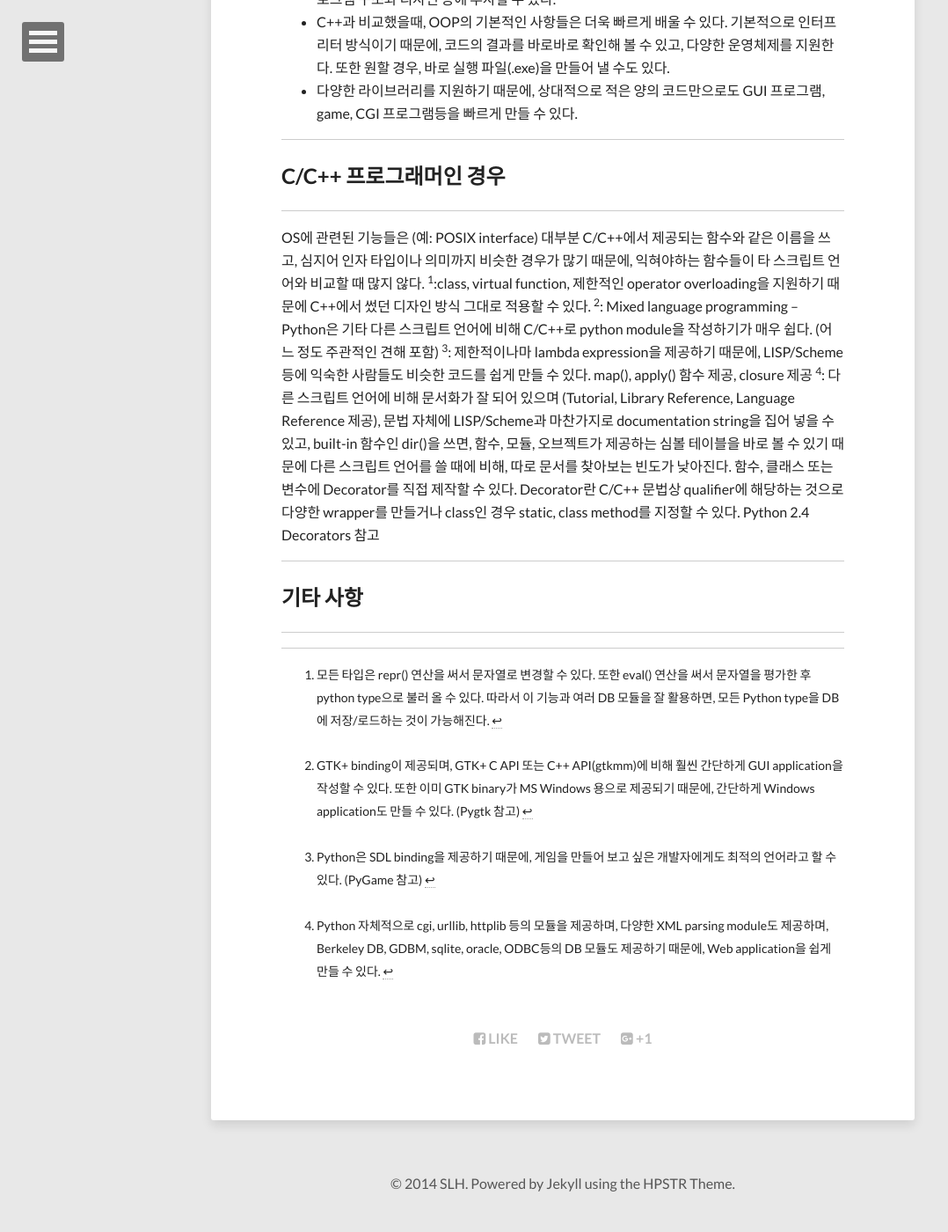
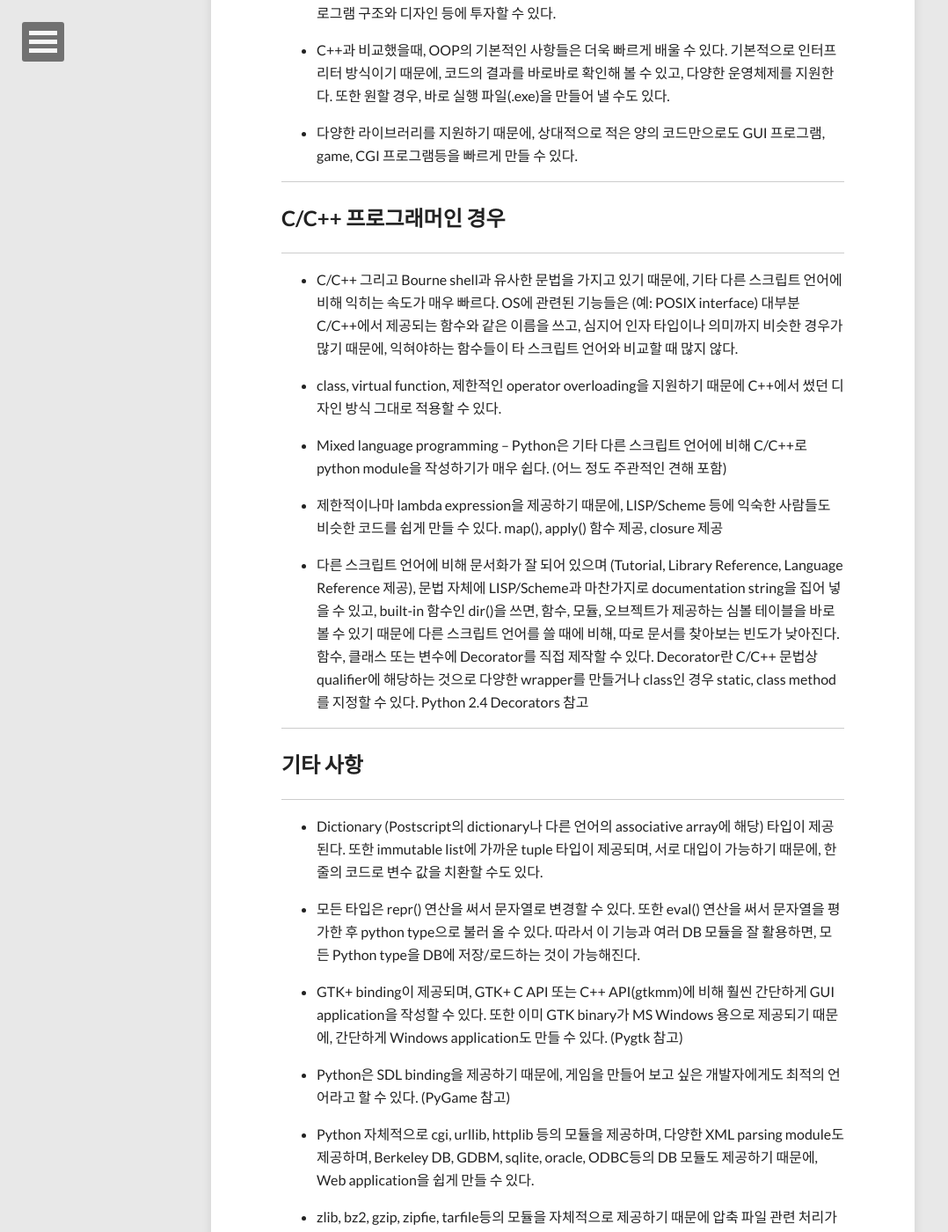
Before and after one commit to geoncheollee/geonblog, a Jekyll site: the page built from python_introduce.md, in a window 1280 px wide and 1400 px high, scrolled down 860 px. Shown: the whole window at 88% size, without its empty margins (0-1078 px from the left). Built offline with Jekyll 4.4.1, drawn with Linux system fonts in a browser that asks for light colours; nearby versions of some CDN libraries; some of the changed text lies outside the part shown.

Commit message:
20141102_hong

```diff
--- a/python_introduce.md
+++ b/python_introduce.md
@@ -22,9 +22,12 @@ share: true
 ---
 
 - 복잡한 문법(어느 정도 주관적인 기준으로 바라본 것이긴 하지만)을 필요로 하는 Perl이나 C, C++에 비해 문법이 간단하다. 따라서 배우기 쉽다는 장점이 있다.
+
 - C와 비교했을 때, 포인터와 같은 배우기 힘든 개념이 없기 때문에, 상대적으로 많은 시간을 프로그램 구조와 디자인 등에 투자할 수 있다.
+
 - C++과 비교했을때, OOP의 기본적인 사항들은 더욱 빠르게 배울 수 있다.
-기본적으로 인터프리터 방식이기 때문에, 코드의 결과를 바로바로 확인해 볼 수 있고, 다양한 운영체제를 지원한다. 또한 원할 경우, 바로 실행 파일(.exe)을 만들어 낼 수도 있다.
+  기본적으로 인터프리터 방식이기 때문에, 코드의 결과를 바로바로 확인해 볼 수 있고, 다양한 운영체제를 지원한다. 또한 원할 경우,   바로 실행 파일(.exe)을 만들어 낼 수도 있다.
+
 - 다양한 라이브러리를 지원하기 때문에, 상대적으로 적은 양의 코드만으로도 GUI 프로그램, game, CGI 프로그램등을 빠르게 만들 수 있다.
 
 ---
@@ -32,12 +35,16 @@ share: true
 ##C/C++ 프로그래머인 경우
 ---
 
-[^1]:C/C++ 그리고 Bourne shell과 유사한 문법을 가지고 있기 때문에, 기타 다른 스크립트 언어에 비해 익히는 속도가 매우 빠르다.
+- C/C++ 그리고 Bourne shell과 유사한 문법을 가지고 있기 때문에, 기타 다른 스크립트 언어에 비해 익히는 속도가 매우 빠르다.
 OS에 관련된 기능들은 (예: POSIX interface) 대부분 C/C++에서 제공되는 함수와 같은 이름을 쓰고, 심지어 인자 타입이나 의미까지 비슷한 경우가 많기 때문에, 익혀야하는 함수들이 타 스크립트 언어와 비교할 때 많지 않다.
-[^2]:class, virtual function, 제한적인 operator overloading을 지원하기 때문에 C++에서 썼던 디자인 방식 그대로 적용할 수 있다.
-[^3]: Mixed language programming -- Python은 기타 다른 스크립트 언어에 비해 C/C++로 python module을 작성하기가 매우 쉽다. (어느 정도 주관적인 견해 포함)
-[^4]: 제한적이나마 lambda expression을 제공하기 때문에, LISP/Scheme 등에 익숙한 사람들도 비슷한 코드를 쉽게 만들 수 있다. map(), apply() 함수 제공, closure 제공
-[^5]: 다른 스크립트 언어에 비해 문서화가 잘 되어 있으며 (Tutorial, Library Reference, Language Reference 제공), 문법 자체에 LISP/Scheme과 마찬가지로 documentation string을 집어 넣을 수 있고, built-in 함수인 dir()을 쓰면, 함수, 모듈, 오브젝트가 제공하는 심볼 테이블을 바로 볼 수 있기 때문에 다른 스크립트 언어를 쓸 때에 비해, 따로 문서를 찾아보는 빈도가 낮아진다.
+
+- class, virtual function, 제한적인 operator overloading을 지원하기 때문에 C++에서 썼던 디자인 방식 그대로 적용할 수 있다.
+
+- Mixed language programming -- Python은 기타 다른 스크립트 언어에 비해 C/C++로 python module을 작성하기가 매우 쉽다. (어느 정도 주관적인 견해 포함)
+
+- 제한적이나마 lambda expression을 제공하기 때문에, LISP/Scheme 등에 익숙한 사람들도 비슷한 코드를 쉽게 만들 수 있다. map(), apply() 함수 제공, closure 제공
+
+- 다른 스크립트 언어에 비해 문서화가 잘 되어 있으며 (Tutorial, Library Reference, Language Reference 제공), 문법 자체에 LISP/Scheme과 마찬가지로 documentation string을 집어 넣을 수 있고, built-in 함수인 dir()을 쓰면, 함수, 모듈, 오브젝트가 제공하는 심볼 테이블을 바로 볼 수 있기 때문에 다른 스크립트 언어를 쓸 때에 비해, 따로 문서를 찾아보는 빈도가 낮아진다.
 함수, 클래스 또는 변수에 Decorator를 직접 제작할 수 있다. Decorator란 C/C++ 문법상 qualifier에 해당하는 것으로 다양한 wrapper를 만들거나 class인 경우 static, class method를 지정할 수 있다. Python 2.4 Decorators 참고
 
 ---
@@ -45,14 +52,22 @@ OS에 관련된 기능들은 (예: POSIX interface) 대부분 C/C++에서 제공
 ##기타 사항
 ---
 
-[^1]: Dictionary (Postscript의 dictionary나 다른 언어의 associative array에 해당) 타입이 제공된다. 또한 immutable list에 가까운 tuple 타입이 제공되며, 서로 대입이 가능하기 때문에, 한 줄의 코드로 변수 값을 치환할 수도 있다.
-[^2]: 모든 타입은 repr() 연산을 써서 문자열로 변경할 수 있다. 또한 eval() 연산을 써서 문자열을 평가한 후 python type으로 불러 올 수 있다. 따라서 이 기능과 여러 DB 모듈을 잘 활용하면, 모든 Python type을 DB에 저장/로드하는 것이 가능해진다.
-[^3]: GTK+ binding이 제공되며, GTK+ C API 또는 C++ API(gtkmm)에 비해 훨씬 간단하게 GUI application을 작성할 수 있다. 또한 이미 GTK binary가 MS Windows 용으로 제공되기 때문에, 간단하게 Windows application도 만들 수 있다. (Pygtk 참고)
-[^4]: Python은 SDL binding을 제공하기 때문에, 게임을 만들어 보고 싶은 개발자에게도 최적의 언어라고 할 수 있다. (PyGame 참고)
-[^5]: Python 자체적으로 cgi, urllib, httplib 등의 모듈을 제공하며, 다양한 XML parsing module도 제공하며, Berkeley DB, GDBM, sqlite, oracle, ODBC등의 DB 모듈도 제공하기 때문에, Web application을 쉽게 만들 수 있다.
-[^6]: zlib, bz2, gzip, zipfie, tarfile등의 모듈을 자체적으로 제공하기 때문에 압축 파일 관련 처리가 매우 쉽다.
-[^7]: 다양한 os 기능과 함께 curses 모듈도 제공, terminal에서 실행되는 installer나 administrative tool을 만들기가 편리하다.
-[^8]: Built-in source debugger인 pdb를 제공한다.
-[^9]: 실제 개발할 때 Emacs(Pymacs, python-mode package 활용)에서 완벽하게 interpreter를 지원하며, 다양한 형태의 (buffer, region)등을 python 실행 결과를 확인할 수도 있다. 또한 Emacs 내부에서 디버거를 실행할 수 있으며(M-x pdb), Web browser w3m package를 쓰면 따로 도움말을 보기 위해 browser를 띄울 필요도 없기 때문에 매우 편리하다! (python-mode, w3m, emacs-w3m 참고)
+- Dictionary (Postscript의 dictionary나 다른 언어의 associative array에 해당) 타입이 제공된다. 또한 immutable list에 가까운 tuple 타입이 제공되며, 서로 대입이 가능하기 때문에, 한 줄의 코드로 변수 값을 치환할 수도 있다.
+
+- 모든 타입은 repr() 연산을 써서 문자열로 변경할 수 있다. 또한 eval() 연산을 써서 문자열을 평가한 후 python type으로 불러 올 수 있다. 따라서 이 기능과 여러 DB 모듈을 잘 활용하면, 모든 Python type을 DB에 저장/로드하는 것이 가능해진다.
+
+- GTK+ binding이 제공되며, GTK+ C API 또는 C++ API(gtkmm)에 비해 훨씬 간단하게 GUI application을 작성할 수 있다. 또한 이미 GTK binary가 MS Windows 용으로 제공되기 때문에, 간단하게 Windows application도 만들 수 있다. (Pygtk 참고)
+
+- Python은 SDL binding을 제공하기 때문에, 게임을 만들어 보고 싶은 개발자에게도 최적의 언어라고 할 수 있다. (PyGame 참고)
+
+- Python 자체적으로 cgi, urllib, httplib 등의 모듈을 제공하며, 다양한 XML parsing module도 제공하며, Berkeley DB, GDBM, sqlite, oracle, ODBC등의 DB 모듈도 제공하기 때문에, Web application을 쉽게 만들 수 있다.
+
+- zlib, bz2, gzip, zipfie, tarfile등의 모듈을 자체적으로 제공하기 때문에 압축 파일 관련 처리가 매우 쉽다.
+
+- 다양한 os 기능과 함께 curses 모듈도 제공, terminal에서 실행되는 installer나 administrative tool을 만들기가 편리하다.
+
+- Built-in source debugger인 pdb를 제공한다.
+
+- 실제 개발할 때 Emacs(Pymacs, python-mode package 활용)에서 완벽하게 interpreter를 지원하며, 다양한 형태의 (buffer, region)등을 python 실행 결과를 확인할 수도 있다. 또한 Emacs 내부에서 디버거를 실행할 수 있으며(M-x pdb), Web browser w3m package를 쓰면 따로 도움말을 보기 위해 browser를 띄울 필요도 없기 때문에 매우 편리하다! (python-mode, w3m, emacs-w3m 참고)
 
 ---
```
Also changed, not shown: other parts of python_introduce.md (+1 -1 lines).
